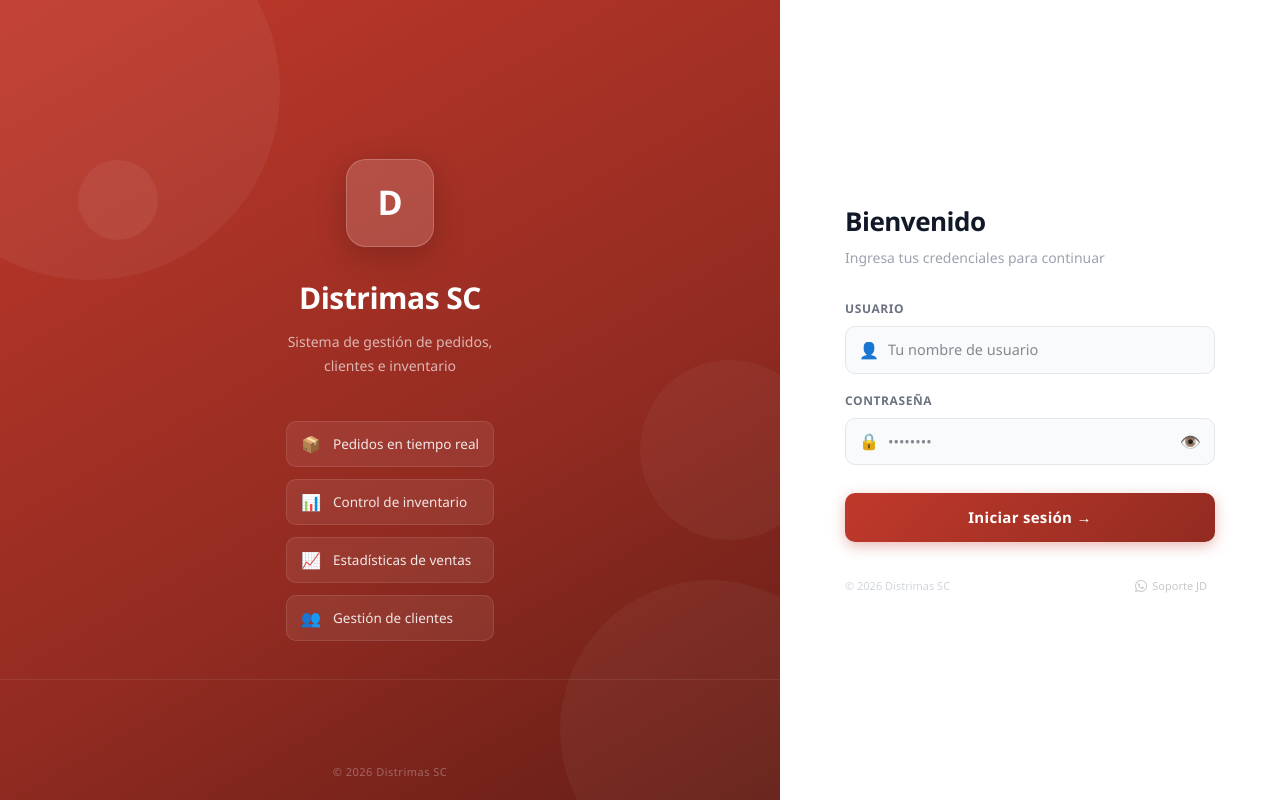
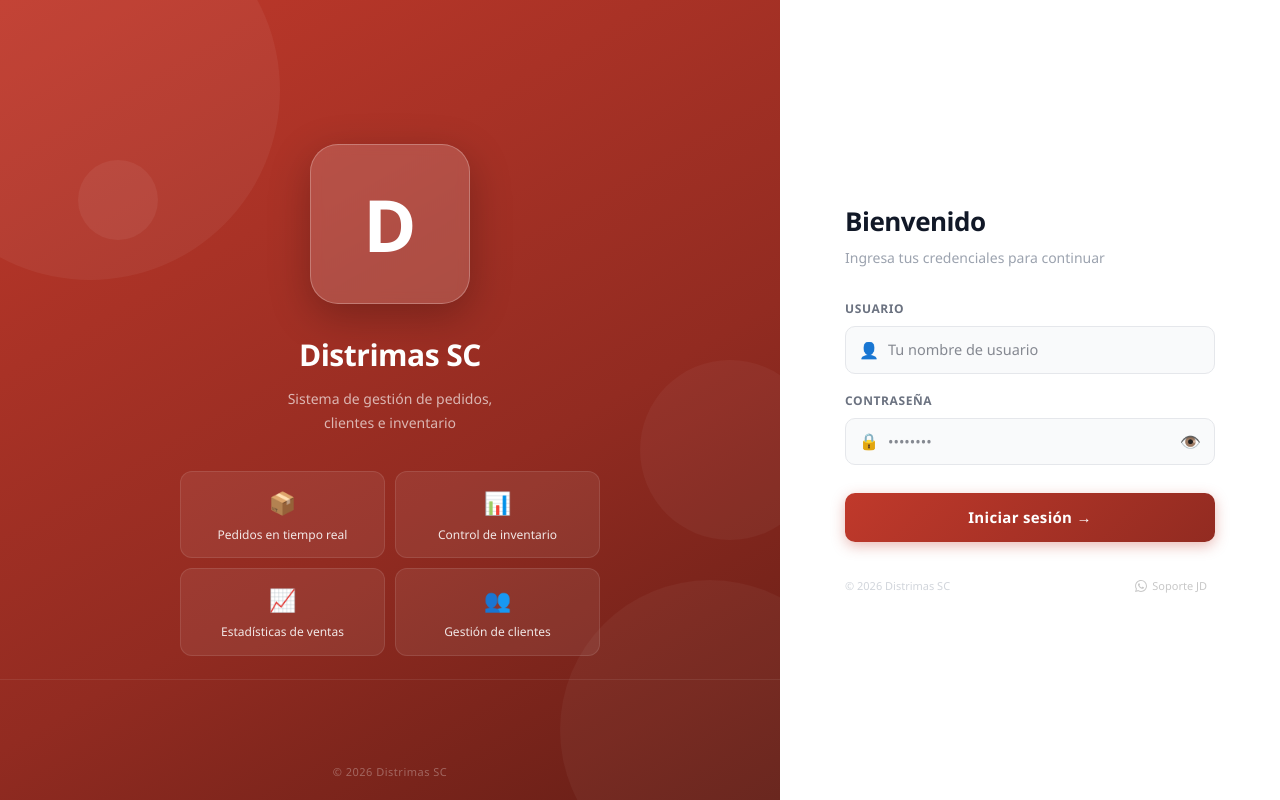
Before and after one commit to DISTRIMAS/DISTRIMAS, a Next.js app: page /login in a window 1280 px wide. Built offline with nearby package versions, Linux system fonts and the light colour scheme; no server answers; the database is empty.

Commit message:
Login: logo más grande (160px) y features en grid 2x2 horizontal
Co-Authored-By: Claude Sonnet 4.6 <noreply@anthropic.com>

```diff
--- a/app/(auth)/login/page.tsx
+++ b/app/(auth)/login/page.tsx
@@ -51,39 +51,39 @@ export default function LoginPage() {
         {/* Línea decorativa horizontal */}
         <div style={{ position: "absolute", bottom: "120px", left: 0, right: 0, height: "1px", background: "rgba(255,255,255,0.08)" }} />
 
-        <div style={{ position: "relative", zIndex: 2, textAlign: "center", maxWidth: "340px" }}>
-          {/* Logo */}
+        <div style={{ position: "relative", zIndex: 2, textAlign: "center", width: "100%", maxWidth: "420px" }}>
+          {/* Logo grande */}
           <div style={{
-            width: "88px", height: "88px", borderRadius: "20px",
+            width: "160px", height: "160px", borderRadius: "28px",
             background: "rgba(255,255,255,0.15)",
-            backdropFilter: "blur(4px)",
-            border: "1px solid rgba(255,255,255,0.2)",
+            backdropFilter: "blur(6px)",
+            border: "1px solid rgba(255,255,255,0.25)",
             display: "flex", alignItems: "center", justifyContent: "center",
             margin: "0 auto 28px",
-            boxShadow: "0 8px 32px rgba(0,0,0,0.2)", overflow: "hidden",
+            boxShadow: "0 12px 40px rgba(0,0,0,0.25)", overflow: "hidden",
           }}>
             {logoUrl
-              ? <img src={logoUrl} alt="Logo" style={{ width: "100%", height: "100%", objectFit: "contain", padding: "10px" }} />
-              : <span style={{ color: "white", fontWeight: "bold", fontSize: "34px" }}>D</span>
+              ? <img src={logoUrl} alt="Logo" style={{ width: "100%", height: "100%", objectFit: "contain", padding: "16px" }} />
+              : <span style={{ color: "white", fontWeight: "bold", fontSize: "72px" }}>D</span>
             }
           </div>
 
           <h1 style={{ fontSize: "30px", fontWeight: 700, color: "white", margin: "0 0 10px", letterSpacing: "-0.5px" }}>Distrimas SC</h1>
-          <p style={{ color: "rgba(255,255,255,0.65)", fontSize: "14px", margin: "0 0 44px", lineHeight: 1.7 }}>
+          <p style={{ color: "rgba(255,255,255,0.65)", fontSize: "14px", margin: "0 0 36px", lineHeight: 1.7 }}>
             Sistema de gestión de pedidos,<br />clientes e inventario
           </p>
 
-          {/* Features */}
-          <div style={{ display: "flex", flexDirection: "column", gap: "12px", textAlign: "left" }}>
+          {/* Features — grid 2x2 horizontal */}
+          <div style={{ display: "grid", gridTemplateColumns: "1fr 1fr", gap: "10px" }}>
             {[
               { icon: "📦", label: "Pedidos en tiempo real" },
               { icon: "📊", label: "Control de inventario" },
               { icon: "📈", label: "Estadísticas de ventas" },
               { icon: "👥", label: "Gestión de clientes" },
             ].map(item => (
-              <div key={item.label} style={{ display: "flex", alignItems: "center", gap: "12px", padding: "10px 14px", borderRadius: "10px", background: "rgba(255,255,255,0.07)", border: "1px solid rgba(255,255,255,0.1)" }}>
-                <span style={{ fontSize: "16px" }}>{item.icon}</span>
-                <span style={{ color: "rgba(255,255,255,0.88)", fontSize: "13.5px", fontWeight: 500 }}>{item.label}</span>
+              <div key={item.label} style={{ display: "flex", flexDirection: "column", alignItems: "center", gap: "8px", padding: "14px 10px", borderRadius: "12px", background: "rgba(255,255,255,0.07)", border: "1px solid rgba(255,255,255,0.1)", textAlign: "center" }}>
+                <span style={{ fontSize: "22px" }}>{item.icon}</span>
+                <span style={{ color: "rgba(255,255,255,0.88)", fontSize: "12px", fontWeight: 500, lineHeight: 1.4 }}>{item.label}</span>
               </div>
             ))}
           </div>
```
